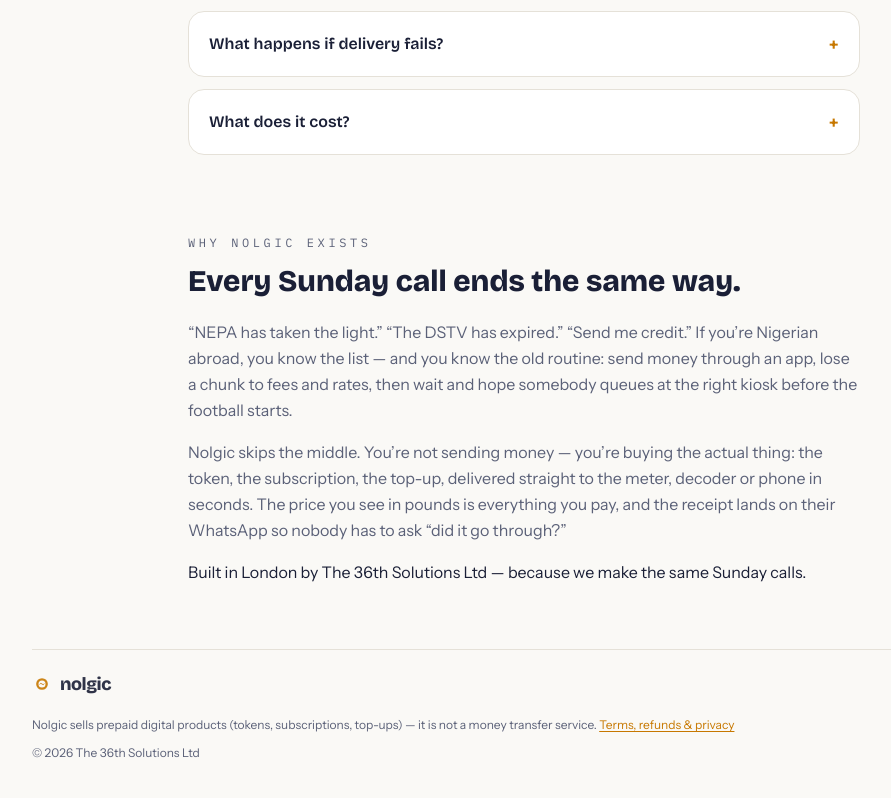
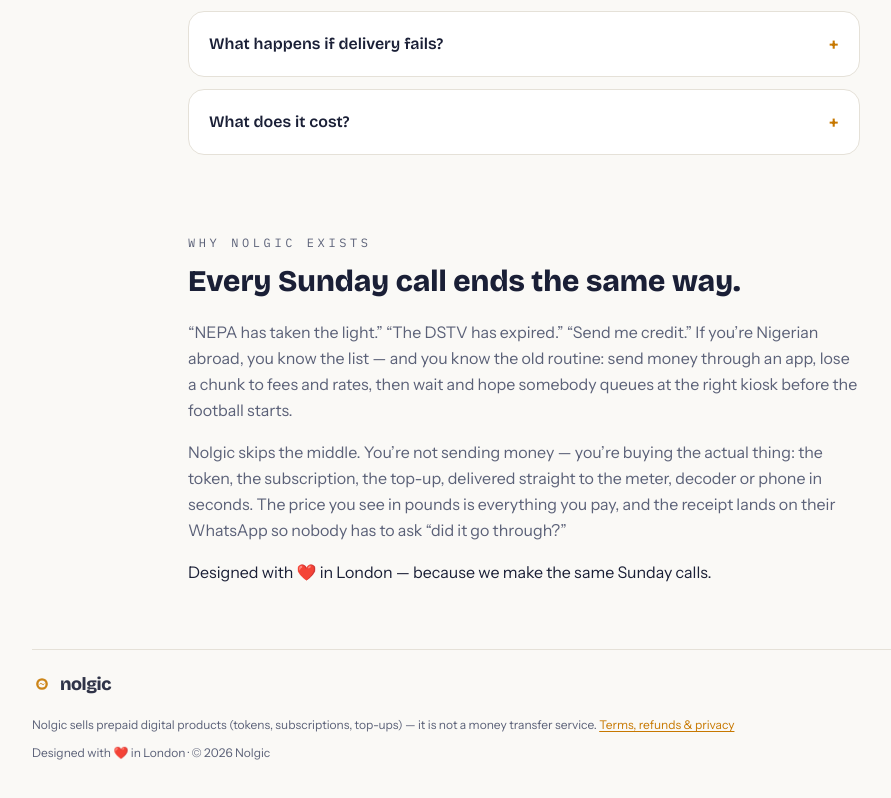
Before and after one commit to mcdavies4/stillhome, a Next.js app: page / in a window 1280 px wide. Shown: the part 1885-2683 px from the top of the page, without its empty margins (116-1007 px from the left). Built offline with nearby package versions, Linux system fonts and the light colour scheme; no server answers.

Commit message:
Add files via upload

```diff
--- a/src/app/page.tsx
+++ b/src/app/page.tsx
@@ -396,8 +396,7 @@
             &ldquo;did it go through?&rdquo;
           </p>
           <p className="text-paper">
-            Built in London by The 36th Solutions Ltd — because we make the
-            same Sunday calls.
+            Designed with ❤️ in London — because we make the same Sunday calls.
           </p>
         </div>
       </section>
@@ -443,7 +442,7 @@
             Terms, refunds &amp; privacy
           </a>
         </p>
-        <p className="mt-2">© {new Date().getFullYear()} The 36th Solutions Ltd</p>
+        <p className="mt-2">Designed with ❤️ in London · © {new Date().getFullYear()} Nolgic</p>
       </footer>
     </main>
   );
```
